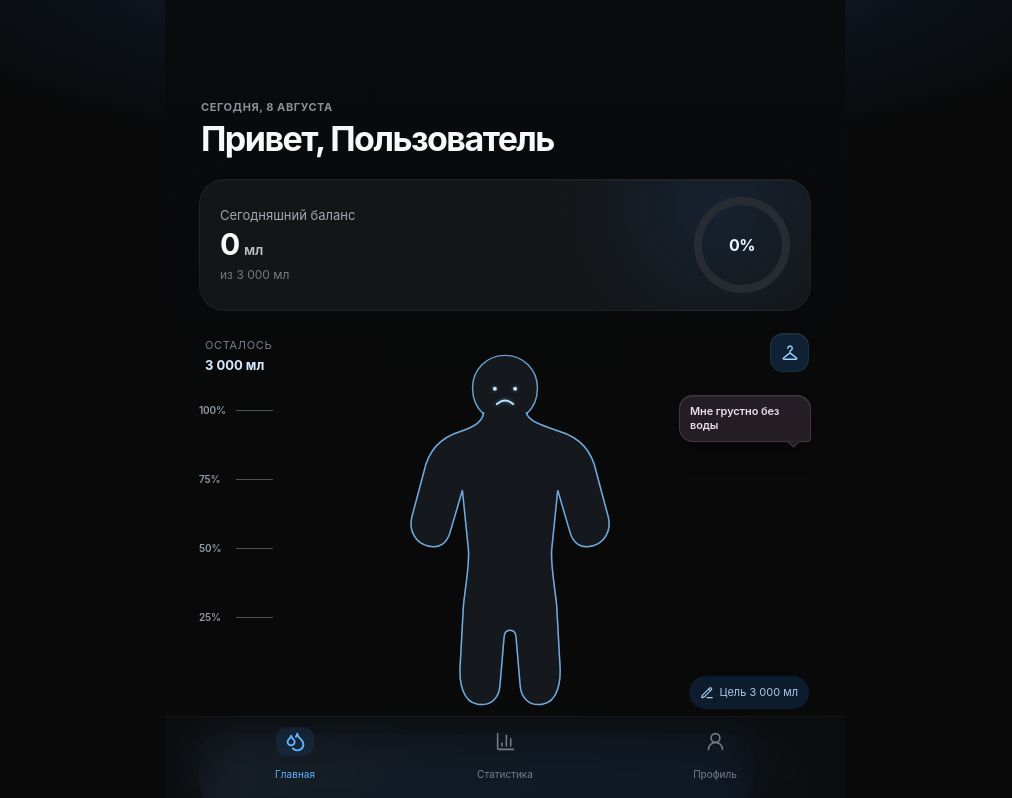
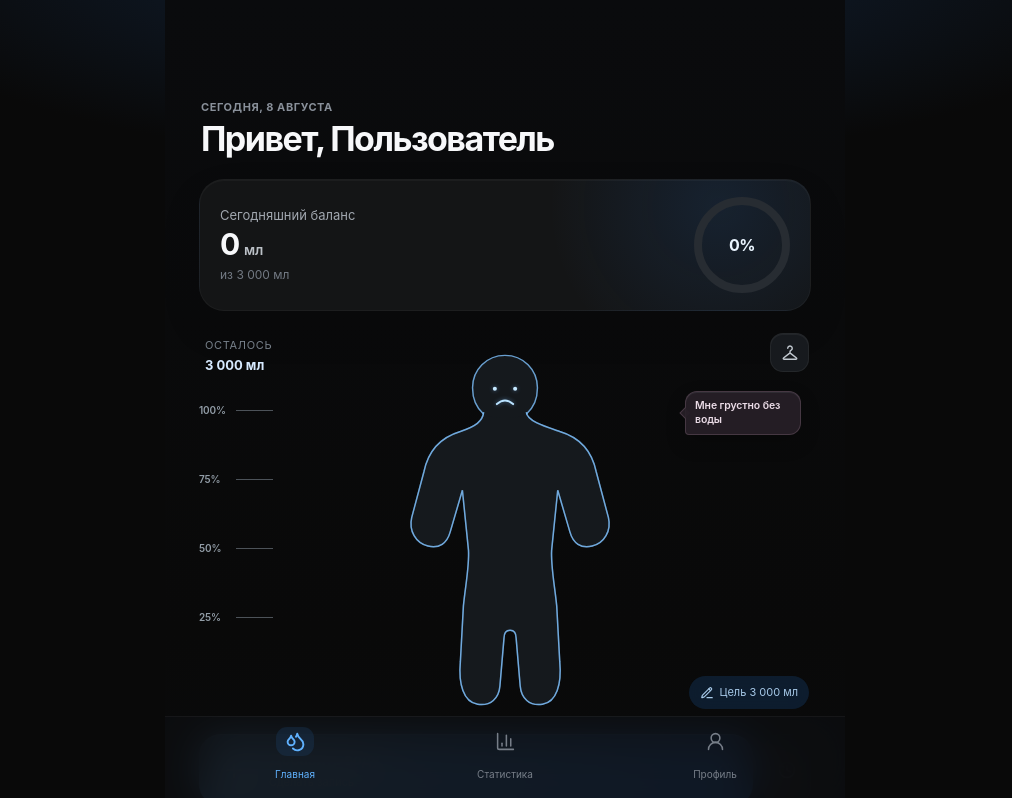
Before and after one commit to egorogarkov34-arch/-2, a React (Vite) app: page / in a window 1280 px wide. Shown: the top 798 px of the page, without its empty margins (135-1147 px from the left). Built offline with nearby package versions, Linux system fonts and the light colour scheme.

Commit message:
Refine hydration message bubble

```diff
--- a/src/app/styles.css
+++ b/src/app/styles.css
@@ -38,7 +38,7 @@ h2 { font-size: 17px; letter-spacing: -.025em; margin: 0; }
 .body-metrics { position: absolute; top: 22px; left: 6px; z-index: 2; display: grid; gap: 3px; }
 .body-metrics span { font-size: 11px; color: #77808a; text-transform: uppercase; letter-spacing: .06em; }
 .body-metrics strong { color: #d7eaff; font-size: 13px; }
-.body-message { position: absolute; z-index: 3; top: 80px; right: 0; width: min(132px, 31vw); margin: 0; padding: 8px 10px; border: 1px solid #72bfff3d; border-radius: 14px 14px 4px 14px; background: #142d45e8; box-shadow: 0 10px 24px #00000038, inset 0 1px #c9ebff12; color: #d9efff; font-size: 11px; font-weight: 580; letter-spacing: -.01em; line-height: 1.3; text-align: left; pointer-events: none; }.body-message::after { content: ''; position: absolute; right: 12px; bottom: -5px; width: 9px; height: 9px; border-right: 1px solid #72bfff3d; border-bottom: 1px solid #72bfff3d; background: #142d45e8; transform: rotate(45deg); }.body-message.is-sad { background: #282028e8; border-color: #b28da63d; color: #ebdce7; }.body-message.is-sad::after { background: #282028e8; border-color: #b28da63d; }.body-message.is-joy { background: #133b36e8; border-color: #70e0c53d; color: #d3fff5; }.body-message.is-joy::after { background: #133b36e8; border-color: #70e0c53d; }
+.body-message { position: absolute; z-index: 3; top: 76px; right: 10px; width: min(116px, 30vw); margin: 0; padding: 7px 9px; border: 1px solid #72bfff3d; border-radius: 12px 12px 12px 4px; background: #142d45e8; box-shadow: 0 8px 20px #00000030, inset 0 1px #c9ebff12; color: #d9efff; font-size: 10.5px; font-weight: 580; letter-spacing: -.01em; line-height: 1.32; text-align: left; pointer-events: none; }.body-message::after { content: ''; position: absolute; left: -5px; top: 50%; width: 8px; height: 8px; border-left: 1px solid #72bfff3d; border-bottom: 1px solid #72bfff3d; background: #142d45e8; transform: translateY(-50%) rotate(45deg); }.body-message.is-sad { background: #282028e8; border-color: #b28da63d; color: #ebdce7; }.body-message.is-sad::after { background: #282028e8; border-color: #b28da63d; }.body-message.is-joy { background: #133b36e8; border-color: #70e0c53d; color: #d3fff5; }.body-message.is-joy::after { background: #133b36e8; border-color: #70e0c53d; }
 .body-water-wrap { width: min(100%, 284px); height: 385px; position: relative; display: grid; place-items: center; contain: layout style; isolation: isolate; }
 .body-water { height: 100%; width: auto; overflow: visible; transform: translateZ(0); }
 .water-level, .water-wave { transform-box: fill-box; transform-origin: center; will-change: transform; }
@@ -49,8 +49,8 @@ h2 { font-size: 17px; letter-spacing: -.025em; margin: 0; }
 .body-scale { position: absolute; z-index: 2; width: 74px; height: 276px; top: 61px; left: 0; display: grid; grid-template-rows: repeat(4, 1fr); color: #94a0aa; pointer-events: none; }.body-scale span { display: grid; grid-template-columns: 29px 37px; align-items: center; gap: 8px; }.body-scale b { color: #929da7; font-size: 10px; font-weight: 600; letter-spacing: -.015em; white-space: nowrap; text-align: left; }.body-scale i { display: block; height: 1px; background: #d9edff52; }
 .edit-goal { position: absolute; right: 2px; bottom: 19px; border: 0; padding: 8px 11px; color: #a7c9e8; background: #14365b75; border-radius: 999px; font-size: 11px; display: flex; gap: 5px; align-items: center; backdrop-filter: blur(8px); transition: background .2s; }
 .edit-goal:active { background: #205d9a; }
-.wardrobe-button { position: absolute; top: 18px; right: 2px; width: 39px; height: 39px; display: grid; place-items: center; border: 1px solid #FFFFFF0E; border-radius: 13px; color: #9ed1ff; background: #15365792; box-shadow: inset 0 1px #FFFFFF0C; transition: transform .18s, background .18s; }
-.wardrobe-button svg { width: 20px; height: 20px; }.wardrobe-button:active { transform: scale(.93); background: #205d9a; }
+.wardrobe-button { position: absolute; top: 18px; right: 2px; width: 39px; height: 39px; display: grid; place-items: center; border: 1px solid #FFFFFF0E; border-radius: 13px; color: #c2c9d0; background: #171a1e; box-shadow: inset 0 1px #FFFFFF0C; transition: transform .18s, background .18s, color .18s; }
+.wardrobe-button svg { width: 20px; height: 20px; }.wardrobe-button:active { transform: scale(.93); color: #edf2f6; background: #262b31; }
 .quick-actions { display: grid; grid-template-columns: 1fr 48px; gap: 10px; }
 .add-water-button { border: 0; min-height: 72px; padding: 10px 15px 10px 11px; border-radius: 22px; display: flex; align-items: center; gap: 11px; text-align: left; background: linear-gradient(135deg, #66b9ff, #2a7ef5); box-shadow: 0 14px 27px #0753b638, inset 0 1px #ffffff72; }
 .add-water-button:active { filter: brightness(.93); }
```
